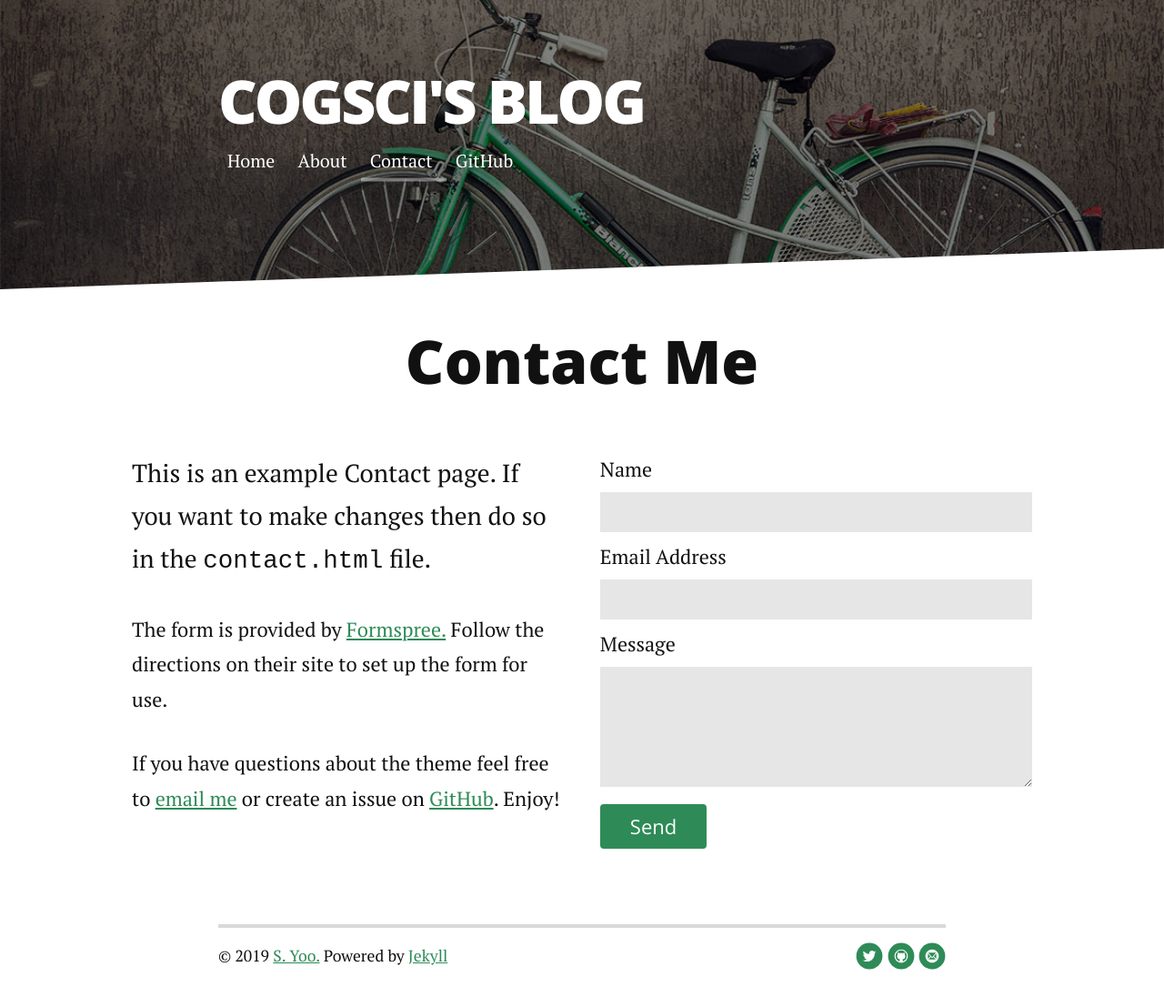
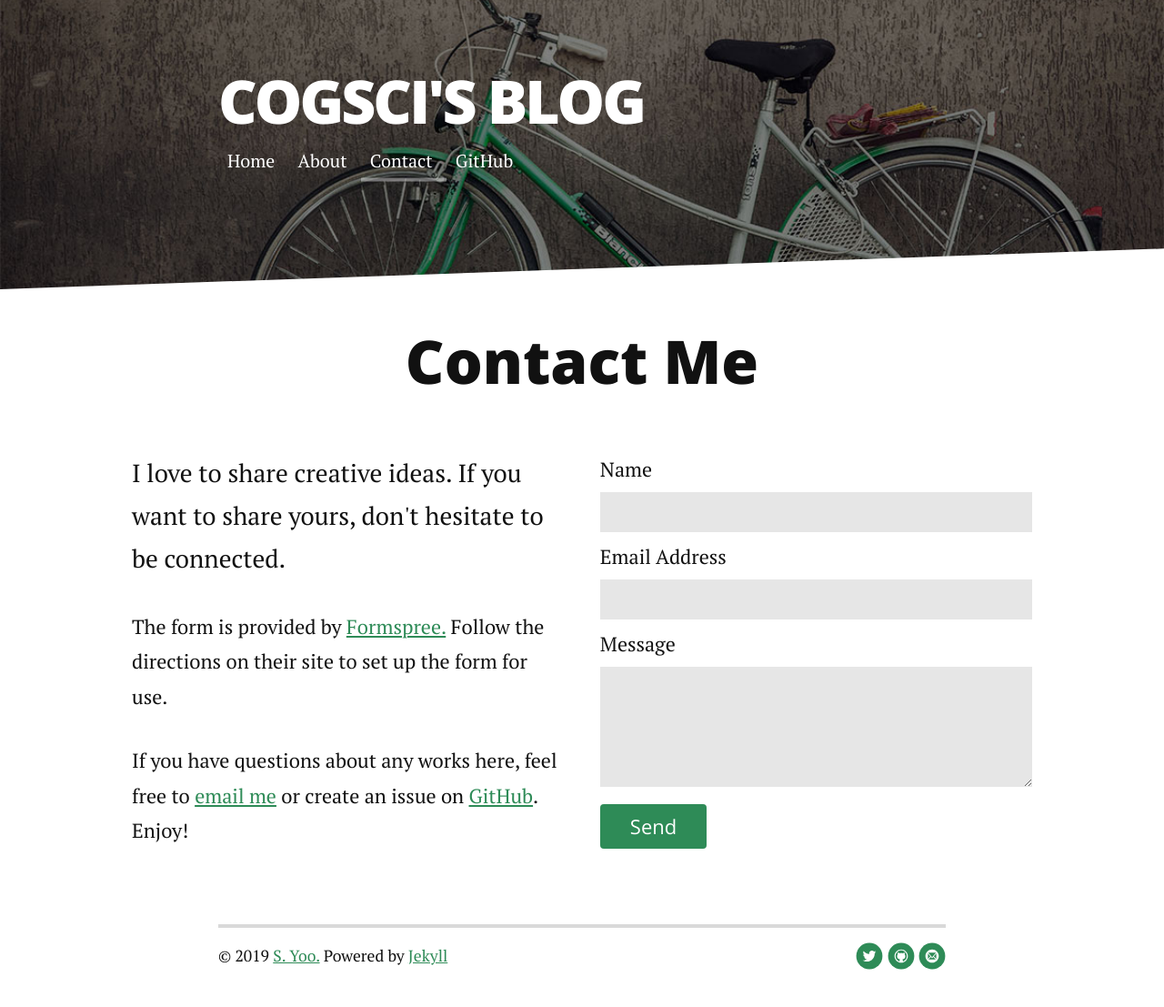
Before and after one commit to cogsci13/cogsci13.github.io, a Jekyll site: the page built from contact.md, in a window 1280 px wide. Shown: the whole page at 91% size. Built offline with Jekyll 4.4.1, drawn with Linux system fonts in a browser that asks for light colours; nearby versions of some CDN libraries.

Commit message:
Update contact.md

```diff
--- a/contact.md
+++ b/contact.md
@@ -6,9 +6,9 @@ title: Contact
 <div id="contact">
   <h1 class="pageTitle">Contact Me</h1>
   <div class="contactContent">
-    <p class="intro">This is an example Contact page. If you want to make changes then do so in the <code>contact.html</code> file.</p>
+    <p class="intro">I love to share creative ideas. If you want to share yours, don't hesitate to be connected.</p>
     <p>The form is provided by <a href="http://formspree.io/">Formspree.</a> Follow the directions on their site to set up the form for use.</p>
-    <p>If you have questions about the theme feel free to <a href="mailto:loomy.sjyoo@gmail.com">email me</a> or create an issue on <a href="https://github.com/cogsci13">GitHub</a>. Enjoy!</p>
+    <p>If you have questions about any works here, feel free to <a href="mailto:loomy.sjyoo@gmail.com">email me</a> or create an issue on <a href="https://github.com/cogsci13">GitHub</a>. Enjoy!</p>
   </div>
   <form action="http://formspree.io/your@mail.com" method="POST">
     <label for="name">Name</label>
```
